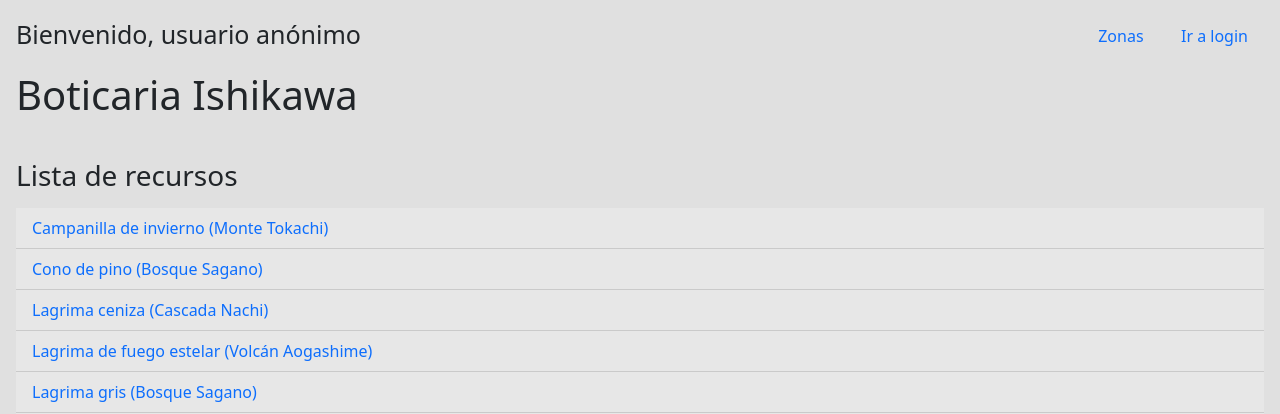
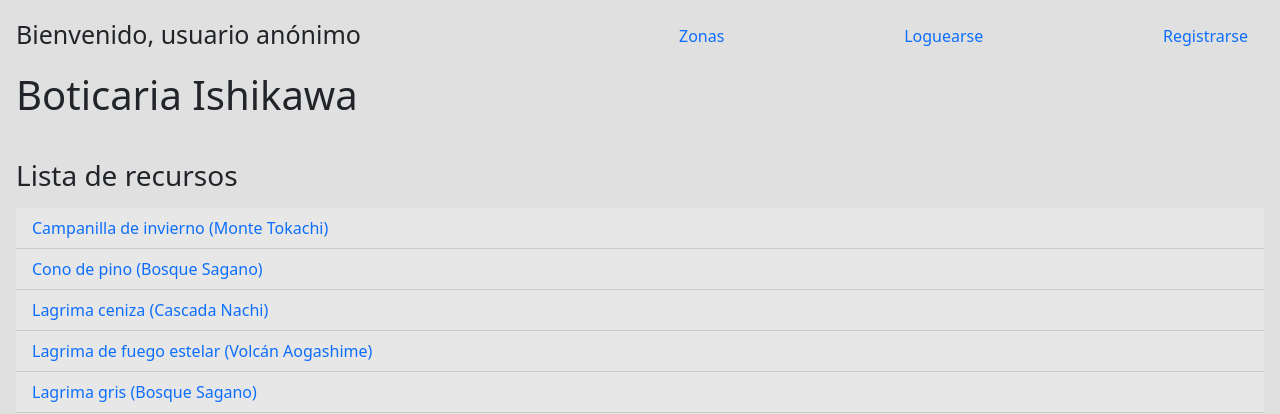
Before and after one commit to zerocool01010/web2_tpe_alt, a PHP site: page / in a window 1280 px wide. Shown: the top 414 px of the page. Run offline with PHP 8.4, Linux system fonts and the light colour scheme; data comes from the database, SQL or seed files in the repository.

Commit message:
Añadido botón de registro y corregido estilo

```diff
--- a/css/style.css
+++ b/css/style.css
@@ -13,9 +13,9 @@ li.welcome {
     text-align: left;
 }
 
-li.anon {
+/* li.anon {
     width: 85%;
-}
+} */
 
 div.warning {
     margin: 20px 0px 50px 0px;
--- a/templates/nav.tpl
+++ b/templates/nav.tpl
@@ -13,9 +13,10 @@
             <li class="nav-item"><a href="request/zones" class="nav-link">Ingresar al administrador de zonas</a></li>
             <li class="nav-item"><a href="logout" class="nav-link">Desloguearse</a></li>
         {else}
-            <li class="nav-item welcome anon">Bienvenido, usuario anónimo</li>
+            <li class="nav-item welcome">Bienvenido, usuario anónimo</li>
             <li class="nav-item"><a href="requestZones" class="nav-link">Zonas</a></li>
-            <li class="nav-item"><a href="login" class="nav-link">Ir a login</a></li>
+            <li class="nav-item"><a href="login" class="nav-link">Loguearse</a></li>
+            <li class="nav-item"><a href="register" class="nav-link">Registrarse</a></li>
         {/if}
     </ul>
 </nav>
```
